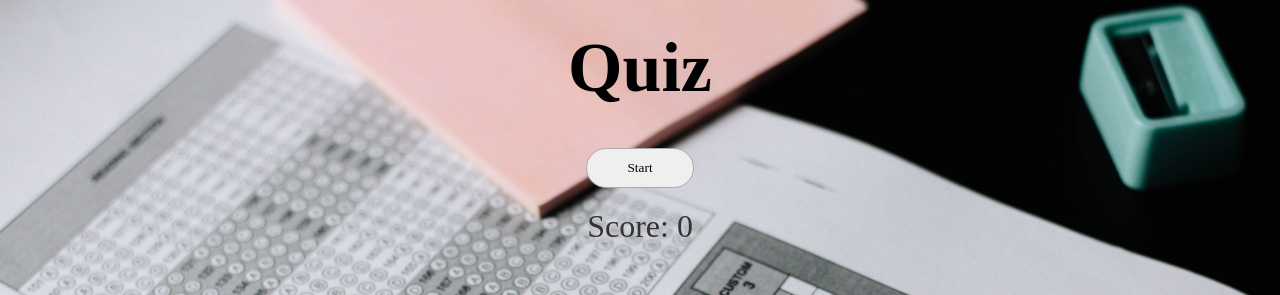
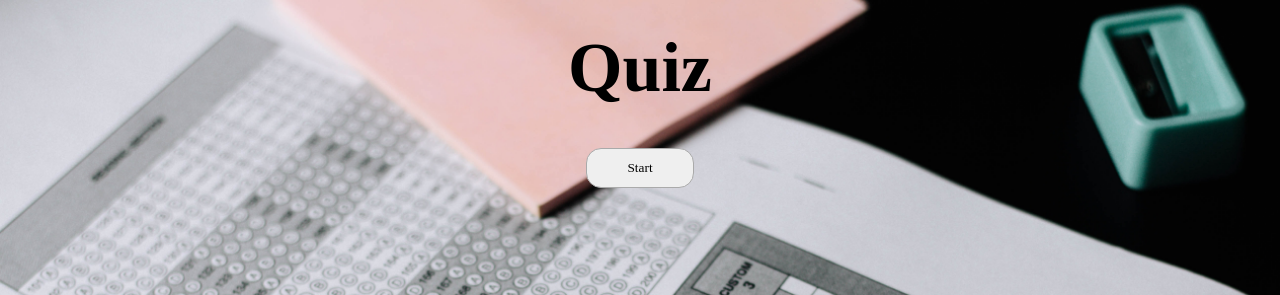
Before and after one commit to StephanieGeraAmil/quiz-app, a React (Create React App) app: page / in a window 1280 px wide. Shown: the top 295 px of the page. Built offline with nearby package versions, Linux system fonts and the light colour scheme; a web font is replaced by a local one.

Commit message:
styling questions

```diff
--- a/src/App.styles.ts
+++ b/src/App.styles.ts
@@ -31,10 +31,10 @@ export const Wrapper = styled.div`
     align-items: center;
 
     .p{
-        color:#fff;
+        color:#aaa;
     }
     .score {
-        color:#333;
+        color:black;
         font-size: 2rem;
         margin:0;
     }
@@ -49,7 +49,7 @@ export const Wrapper = styled.div`
 
 
         box-shadow: 0px 5-x 10px rgba(0,0,0,0.25);
-        border-radius: 20px;
+        border-radius: 15px;
         border: 1px solid #aaa;
         height: 40px;
         margin: 20px 0;
--- a/src/App.tsx
+++ b/src/App.tsx
@@ -66,7 +66,7 @@ const App=()=> {
                     Start
                   </button>: null
                 }
-              <p className="score">Score: {score}</p>
+
               {loading? <p>Loadding next question....</p>:null}
               {!loading && !gameOver &&questions.length>0 && userAnswers.length!==TOTAL_QUESTIONS ?
 
@@ -83,6 +83,10 @@ const App=()=> {
                   <button className="next" onClick={nextQuestion}>
                     Next
                   </button>
+
+              :null}
+              {!loading && !gameOver &&questions.length>0 && userAnswers.length!== TOTAL_QUESTIONS+1?
+                <p className="score">Score: {score}</p>
               :null}
 
 
--- /dev/null
+++ b/src/components/QuestionCard.styles.ts
@@ -0,0 +1,54 @@
+import styled from 'styled-components';
+export const Wrapper = styled.div`
+
+    max-width:1100px;
+    background: #ffeeff;
+    border-radius:10px;
+    border: 2px solid #aaa;
+    padding: 20px;
+    box-shadow: 0px 5px 10px rgba(0,0,0,0.25);
+
+    h5{
+        margin:0;
+        font-size: 1rem;
+    }
+    p{
+        font-size: 1rem;
+
+    }
+
+`
+type ButtonWrapperProps={
+    correct: boolean;
+    userClicked:boolean;
+}
+export const ButtonWrapper=styled.div<ButtonWrapperProps>`
+    transition: all 0.3s ease;
+
+    :hover{
+        opacity:0.8;
+
+    }
+
+    button{
+        use-select:none;
+        font-size: 0.8rem;
+        width:100%;
+        height: 40px;
+        margin: 5px 0;
+        border: 2px solid #fff;
+        box-shadow: 1px 2px 0 rgba(0,0,0,0.1);
+        border-radius: 10px;
+        color: ${({userClicked})=>
+                        userClicked? '#ccc'
+                        :'#555'
+        };
+        text-shadow: 0px 1px 0 rgba(0,0,0,0.25);
+        background: ${({correct, userClicked})=>
+                        correct ? 'green'
+                        : !correct && userClicked? 'red'
+                        :'#eee'
+        };
+
+    }
+`
--- a/src/components/QuestionCard.tsx
+++ b/src/components/QuestionCard.tsx
@@ -1,5 +1,6 @@
 import React from 'react';
 import {AnswerObject} from '../App'
+import {Wrapper, ButtonWrapper} from './QuestionCard.styles'
 type Props ={
         question: string;
         answers: string[];
@@ -9,19 +10,19 @@ type Props ={
         totalQuestions: number;
 }
 const QuestionCard: React.FC<Props> =   ({question, answers, callback, userAnswer,questionNr,totalQuestions}) =>(
-    <div>
-        <p className="number">
+    <Wrapper>
+        <h5 className="number">
             Question :{questionNr}/{totalQuestions}
-        </p>
+        </h5>
         <p dangerouslySetInnerHTML={{__html:question}} />
         <div>
             {answers.map((answer,idx)=>(
-                <div key={idx}>
+                <ButtonWrapper key={idx} correct={userAnswer?.correctAnswer===answer} userClicked={userAnswer?.answer===answer}>
                     <button disabled={!!userAnswer} value={answer} onClick={callback} >
                     <span dangerouslySetInnerHTML={{__html: answer}}></span>
                     </button>
-                </div>
+                </ButtonWrapper>
             ))}
         </div>
-    </div>);
+    </Wrapper>);
 export default QuestionCard;
```
